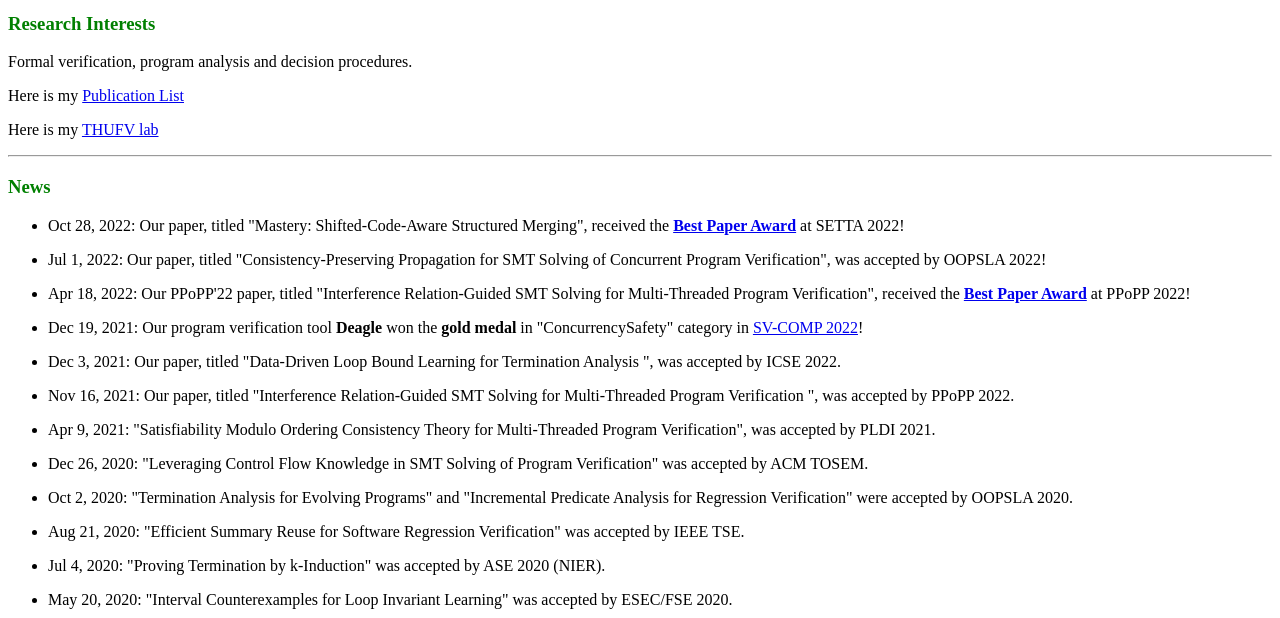
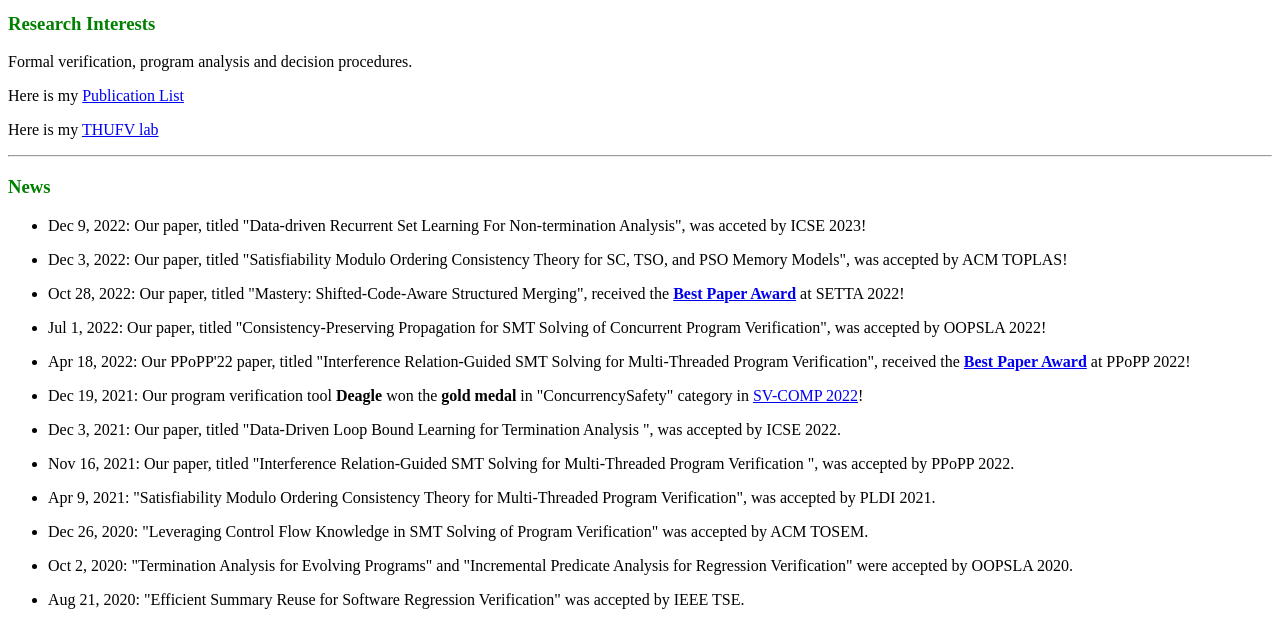
Before and after one commit to feihe/feihe.github.io, a Jekyll site: the page built from index.md, in a window 1280 px wide and 900 px high, cut to the strip 282-900 px from the top of the window. Built offline with Jekyll 4.4.1, drawn with Linux system fonts in a browser that asks for light colours; nearby versions of some CDN libraries.

Commit message:
toplas, icse23

```diff
--- a/index.md
+++ b/index.md
@@ -17,6 +17,10 @@ Here is my [THUFV lab](https://thufv.github.io/)
 
 
 ### <font color=green>News</font>
+
+- Dec 9, 2022: Our paper, titled \"Data-driven Recurrent Set Learning For Non-termination Analysis\", was acceted by ICSE 2023!
+
+- Dec 3, 2022: Our paper, titled \"Satisfiability Modulo Ordering Consistency Theory for SC, TSO, and PSO Memory Models\", was accepted by ACM TOPLAS!
 
 - Oct 28, 2022: Our paper, titled \"Mastery: Shifted-Code-Aware Structured Merging\", received the [**Best Paper Award**](https://lcs.ios.ac.cn/setta2022/index.php) at SETTA 2022!
 
```
Also changed, not shown: publications.md (+2 -0 lines).
